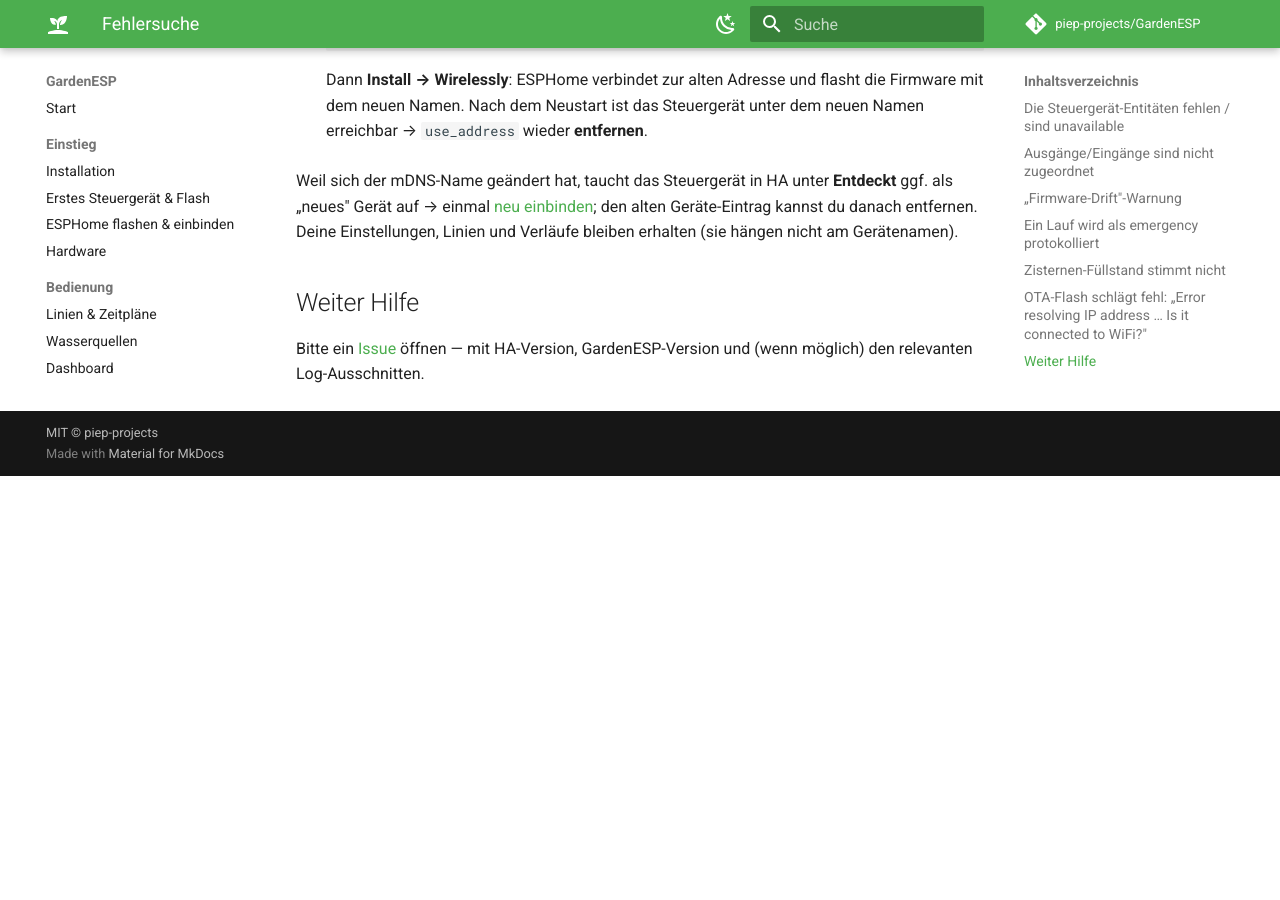
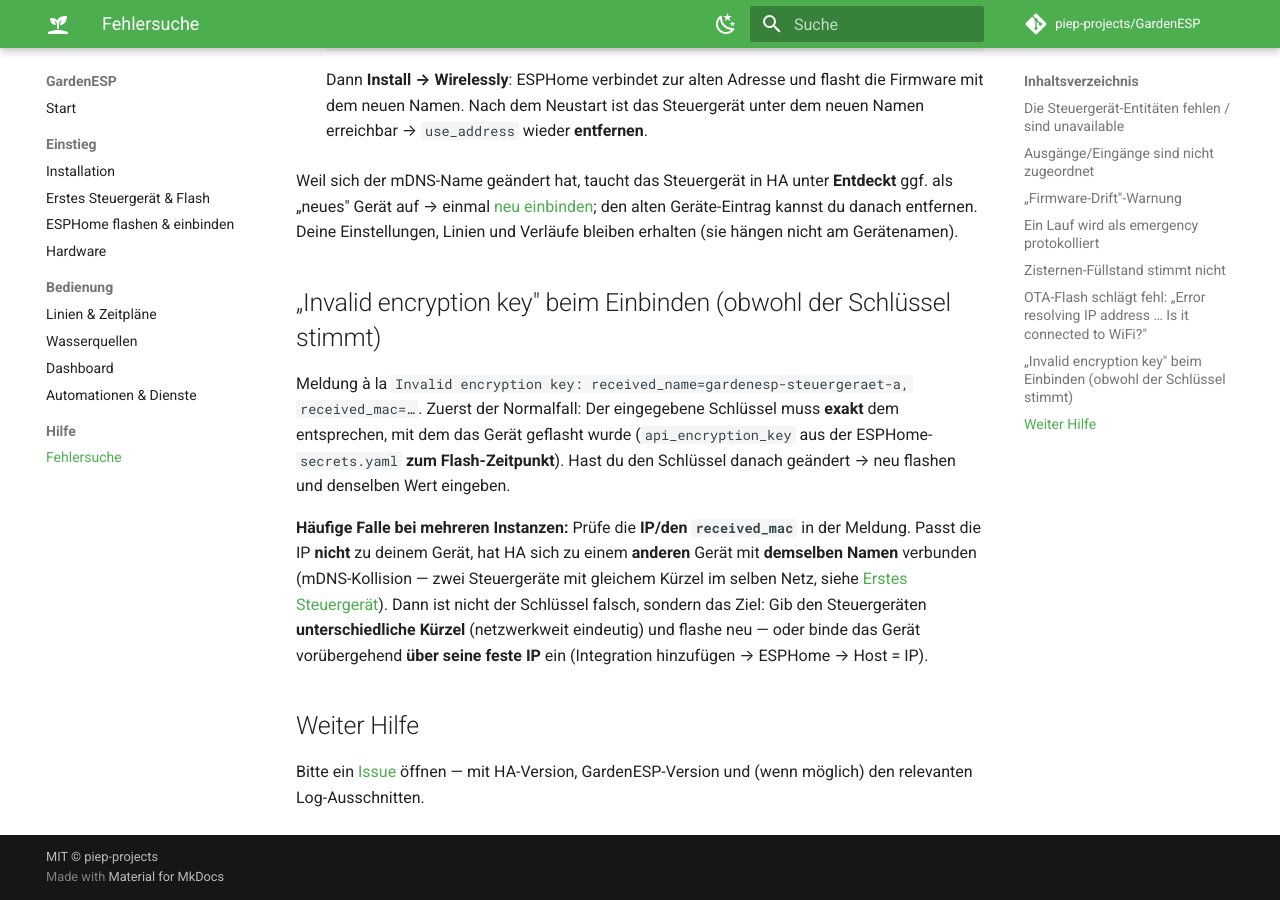
Before and after one commit to piep-projects/GardenESP, an MkDocs documentation site: the page built from docs/fehlersuche.md, in a window 1280 px wide and 900 px high, scrolled down 1433 px. Built offline with MkDocs 1.6.1 and Material for MkDocs 9.7.7, drawn with Linux system fonts in a browser that asks for light colours; comment, search, counter and statistics services are not loaded; before the commit the page ends 1909 px from its top, so only the background shows below that.

Commit message:
docs: Warnung "Kürzel netzwerkweit eindeutig" + Fehlersuche "Invalid encryption key"
erste-box.md: Warn-Box beim Kürzel-Feld (mDNS-Name = gardenesp-
steuergeraet-<Kürzel>; mehrere Instanzen im LAN dürfen sich nicht
überschneiden). fehlersuche.md: neuer Eintrag zur exakten Meldung
"Invalid encryption key" -> IP/MAC prüfen, mDNS-Kollision, Fix per
eindeutigem Kürzel bzw. Einbinden über feste IP.

Co-Authored-By: Claude Opus 4.8 <noreply@anthropic.com>

```diff
--- a/docs/fehlersuche.md
+++ b/docs/fehlersuche.md
@@ -60,6 +60,20 @@ Gerät auf → einmal [neu einbinden](esphome.md); den alten Geräte-Eintrag kan
 entfernen. Deine Einstellungen, Linien und Verläufe bleiben erhalten (sie hängen nicht am
 Gerätenamen).
 
+## „Invalid encryption key" beim Einbinden (obwohl der Schlüssel stimmt)
+
+Meldung à la `Invalid encryption key: received_name=gardenesp-steuergeraet-a, received_mac=…`.
+Zuerst der Normalfall: Der eingegebene Schlüssel muss **exakt** dem entsprechen, mit dem das
+Gerät geflasht wurde (`api_encryption_key` aus der ESPHome-`secrets.yaml` **zum Flash-Zeitpunkt**).
+Hast du den Schlüssel danach geändert → neu flashen und denselben Wert eingeben.
+
+**Häufige Falle bei mehreren Instanzen:** Prüfe die **IP/den `received_mac`** in der Meldung. Passt
+die IP **nicht** zu deinem Gerät, hat HA sich zu einem **anderen** Gerät mit **demselben
+Namen** verbunden (mDNS-Kollision — zwei Steuergeräte mit gleichem Kürzel im selben Netz, siehe
+[Erstes Steuergerät](erste-box.md)). Dann ist nicht der Schlüssel falsch, sondern das Ziel: Gib den
+Steuergeräten **unterschiedliche Kürzel** (netzwerkweit eindeutig) und flashe neu — oder binde das
+Gerät vorübergehend **über seine feste IP** ein (Integration hinzufügen → ESPHome → Host = IP).
+
 ## Weiter Hilfe
 
 Bitte ein [Issue](https://github.com/piep-projects/GardenESP/issues) öffnen — mit
```
Also changed, not shown: docs/erste-box.md (+9 -0 lines).
